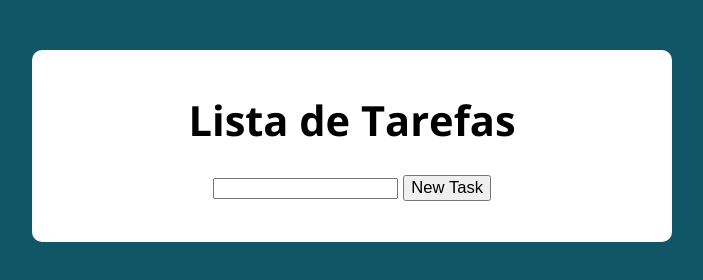
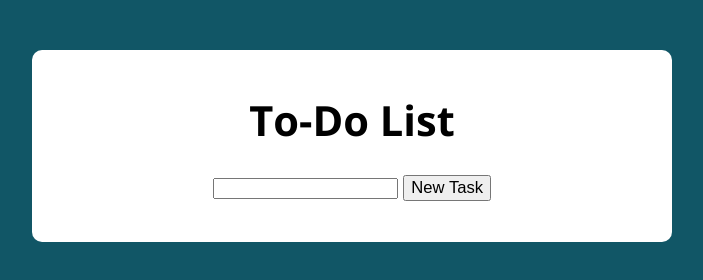
Before and after one commit to evan-lima/To-DoList, a plain HTML site: page index.html in a window 1280 px wide. Shown: the whole page, without its empty margins (288-991 px from the left). Drawn offline with nearby package versions, Linux system fonts and the light colour scheme.

Commit message:
name alteration

```diff
--- a/index.html
+++ b/index.html
@@ -3,14 +3,14 @@
 
 <head>
     <meta charset="UTF-8">
-    <title>Exercícios JS</title>
+    <title>To-Do List</title>
     <link rel="stylesheet" href="assets/css/style.css">
 
 </head>
 
 <body>
     <section class="container">
-        <h1>Lista de Tarefas</h1>
+        <h1>To-Do List</h1>
         <p>
             <input type="text" class="new-task">
             <button class="button-task">New Task</button>
```
